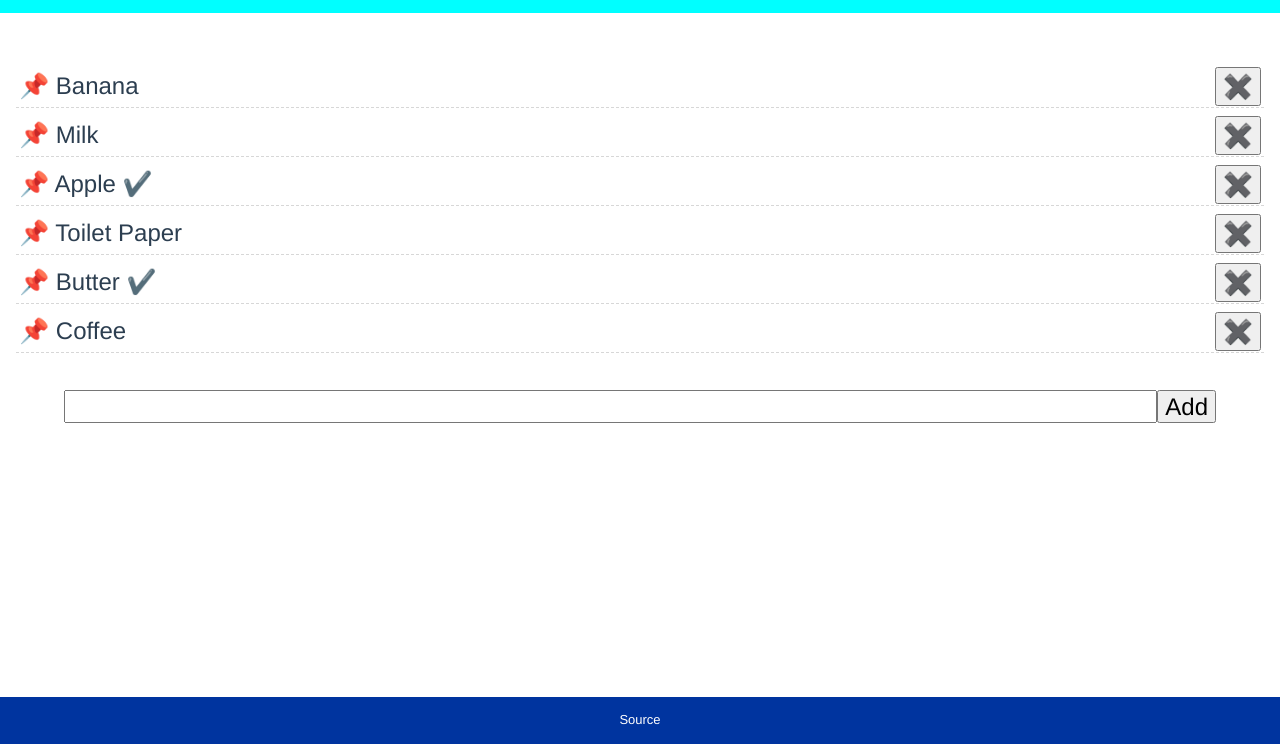
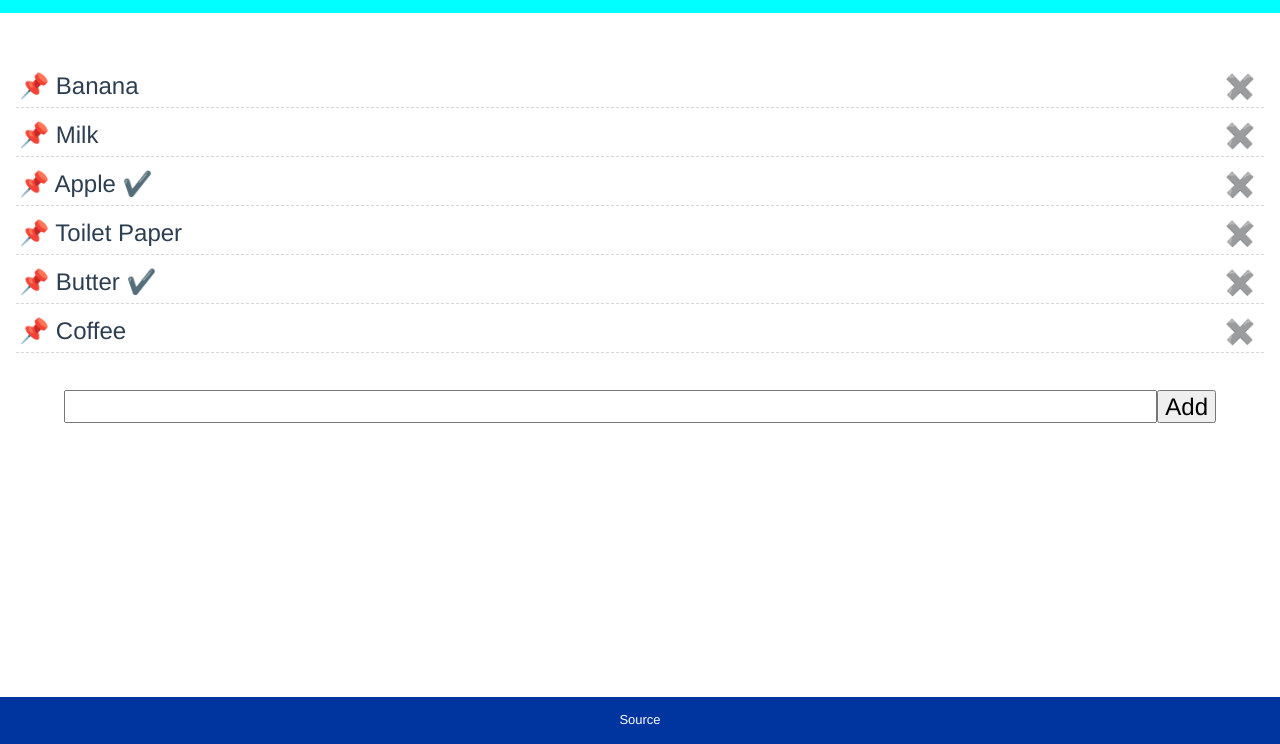
Before and after one commit to makotoishida/tspractice10-shopping-list, a website built with Vite: page index.html in a window 1280 px wide. Shown: the part 56-800 px from the top of the page. Built offline with nearby package versions, Linux system fonts and the light colour scheme.

Commit message:
Implement Delete button function.

```diff
--- a/src/main.ts
+++ b/src/main.ts
@@ -9,7 +9,7 @@ type ListItem = {
 
 const app = document.querySelector<HTMLDivElement>('#app')!
 
-const items: ListItem[] = [
+let items: ListItem[] = [
   { id: '1', name: 'Banana', done: false },
   { id: '2', name: 'Milk', done: false },
   { id: '3', name: 'Apple', done: true },
@@ -26,6 +26,10 @@ function getItemById(id: ListItem['id']) {
   return items.filter((i) => i.id === id)[0]
 }
 
+function deleteItemById(id: ListItem['id']) {
+  items = items.filter((i) => i.id !== id)
+}
+
 function addItemForm() {
   return `<form class="add-form">
     <input type="text" />
@@ -33,8 +37,8 @@ function addItemForm() {
   </form>`
 }
 
-function deleteButton() {
-  return `<button>✖️</button>`
+function deleteButton(id: ListItem['id']) {
+  return `<button class="delete-button" data-id="${id}">✖️</button>`
 }
 
 function render() {
@@ -45,7 +49,7 @@ function render() {
           (i) =>
             `<li data-id="${i.id}">
               <span>📌 ${i.name} ${i.done ? '✔️' : ''}</span>
-              ${deleteButton()}
+              ${deleteButton(i.id)}
             </li>`
         )
         .join('')}
@@ -74,9 +78,7 @@ function bindHandlers() {
     })
   })
 
-  document
-    .querySelector('.add-form button')
-    ?.addEventListener('click', (ev) => {
+  document.querySelector('.add-form button')?.addEventListener('click', () => {
     const txt = addText.value
     const newItem = { id: ++maxId + '', name: txt, done: false }
     if (validateItem(newItem)) {
@@ -85,6 +87,16 @@ function bindHandlers() {
       render()
     }
     addText.focus()
+  })
+
+  document.querySelectorAll('.delete-button').forEach((i) => {
+    i.addEventListener('click', (ev) => {
+      ev.stopPropagation()
+      const id = (ev.currentTarget as HTMLButtonElement).dataset['id']
+      if (!id) return
+      deleteItemById(id)
+      render()
+    })
   })
 }
 
--- a/src/style.css
+++ b/src/style.css
@@ -75,3 +75,15 @@ ul.list li > span {
 .add-form input[type=text] {
   flex: 1
 }
+
+.delete-button {
+  border: none;
+  background: none;
+  color: #a0a0a0a0;
+  cursor: pointer;
+  transition: all 0.5s;
+}
+.delete-button:hover, .delete-button:active  {
+  background: #d0d0d0a0;
+  color: #0000ffff;
+}
```
Lines whose indentation alone changed are shown as unchanged.
